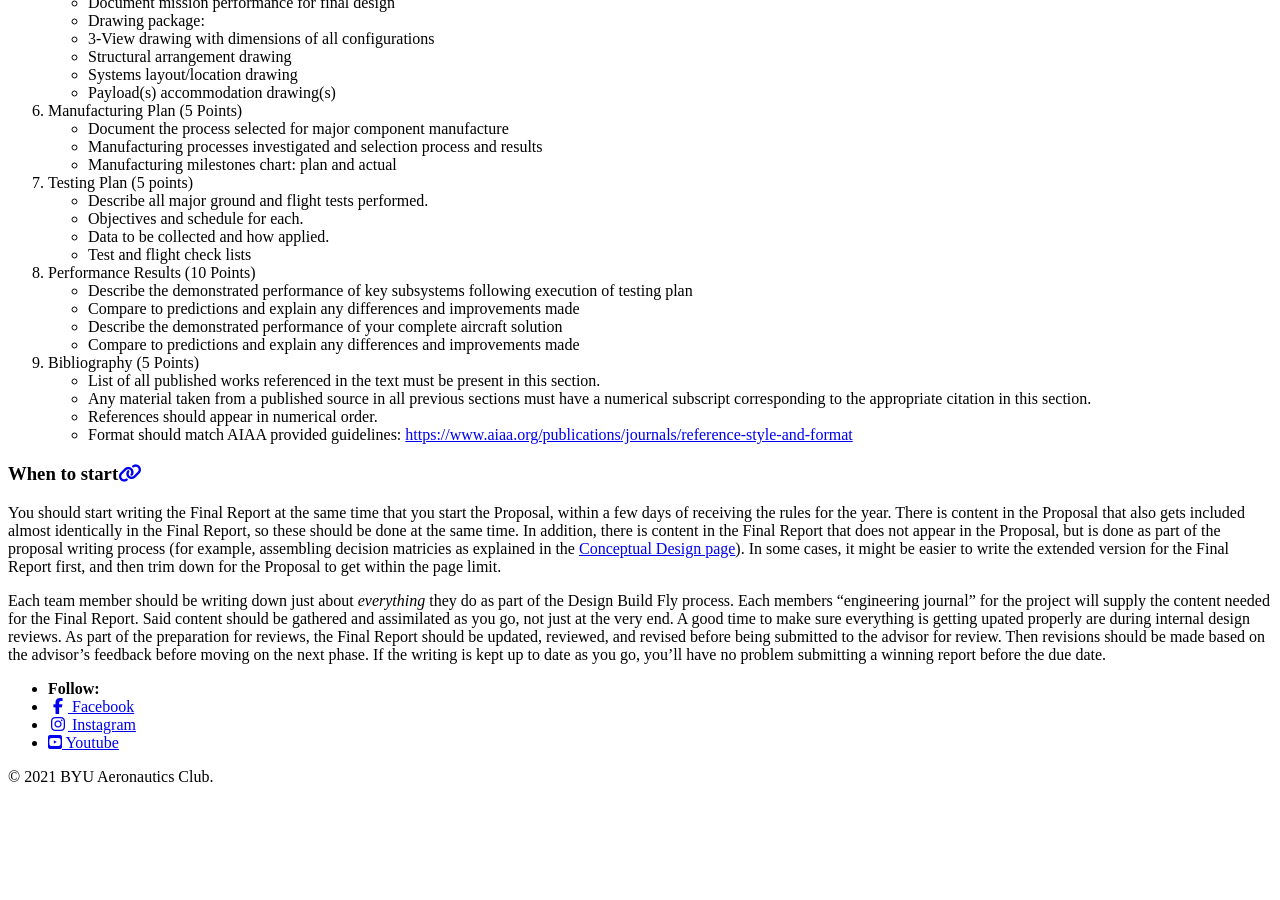
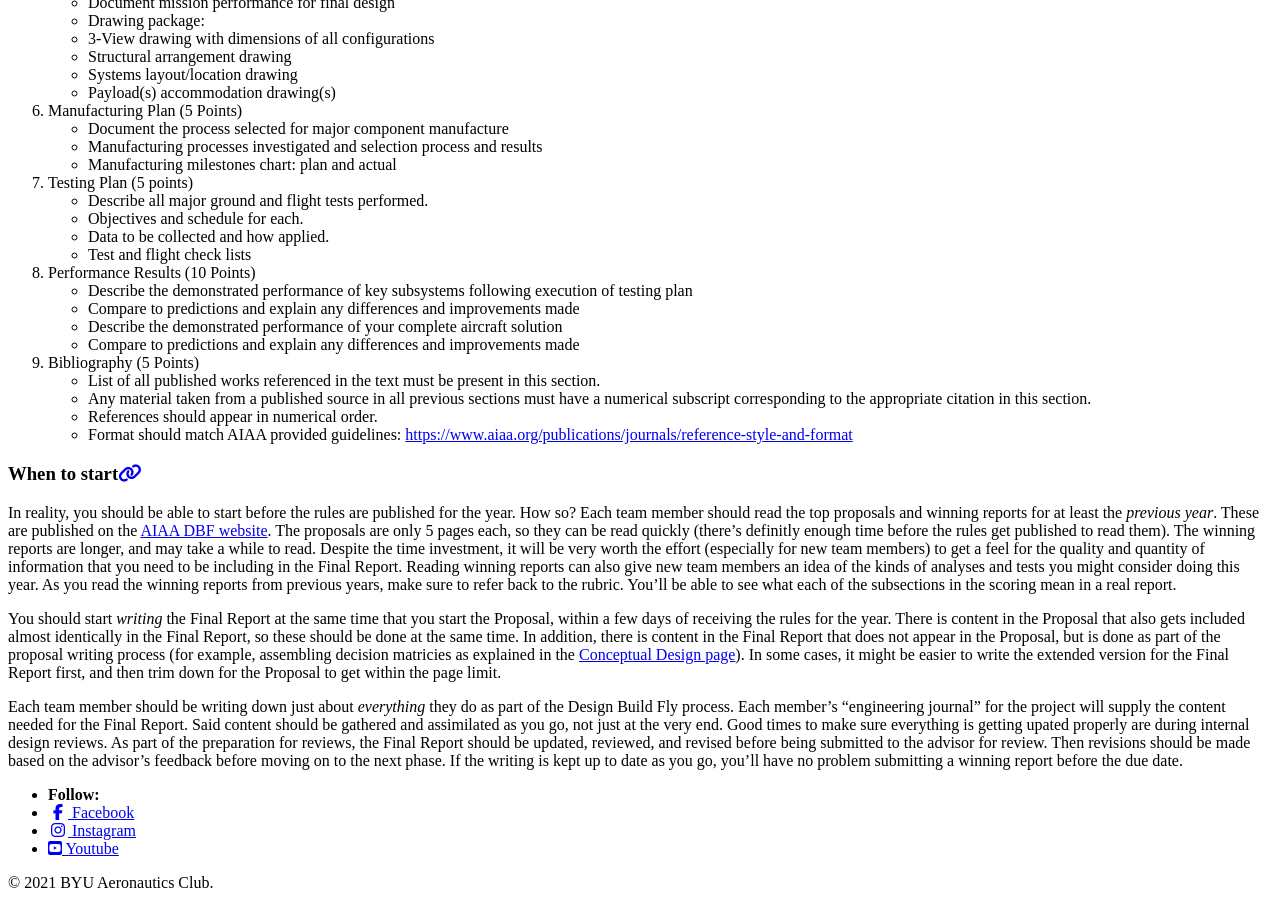
Before and after one commit to BYU-Aeronautics-Club/BYUAeronauticsClub.github.io, a Jekyll site: the page built from _pages/DBF/step-by-step/report.md, in a window 1280 px wide and 900 px high, scrolled down 1159 px. Built offline with Jekyll 4.4.1, drawn with Linux system fonts in a browser that asks for light colours; cached includes are drawn as plain includes; nearby versions of some CDN libraries; before the commit the page ends 1953 px from its top, so only the background shows below that; some of the changed text lies outside the part shown.

Commit message:
add more to final report guide page

```diff
--- a/_pages/DBF/step-by-step/report.md
+++ b/_pages/DBF/step-by-step/report.md
@@ -10,7 +10,7 @@ sidebar:
 
 ## Overview:
 
-The key to a good DBF report is to address everything in the rubric.  The rubric can be found on the [DBF website](https://www.aiaa.org/dbf) for each year.  In general, our [LaTeX template](https://github.com/BYU-Aeronautics-Club/DBF/tree/master/reports/template) should cover all of the formatting requirements automatically.  For the past several years, the point breakdown and key items for each section has been as follows:
+The key to a good DBF report is to address everything in the rubric.  The rubric can be found in the rules on the [DBF website](https://www.aiaa.org/dbf) for each year.  In general, our [LaTeX template](https://github.com/BYU-Aeronautics-Club/DBF/tree/master/reports/template) should cover all of the formatting requirements automatically.  For the past several years, the point breakdown and key items for each section has been as follows:
 
 1. Executive Summary (5 Points)
    - Maximum of 1 page. If exceeded, score as 0 points
@@ -70,6 +70,8 @@ corresponding to the appropriate citation in this section.
 
 ### When to start
 
-You should start writing the Final Report at the same time that you start the Proposal, within a few days of receiving the rules for the year.  There is content in the Proposal that also gets included almost identically in the Final Report, so these should be done at the same time.  In addition, there is content in the Final Report that does not appear in the Proposal, but is done as part of the proposal writing process (for example, assembling decision matricies as explained in the [Conceptual Design page](../how-to/conceptualdesign.md)). In some cases, it might be easier to write the extended version for the Final Report first, and then trim down for the Proposal to get within the page limit.
+In reality, you should be able to start before the rules are published for the year.  How so?  Each team member should read the top proposals and winning reports for at least the *previous year*.  These are published on the [AIAA DBF website](https://www.aiaa.org/dbf/previous-competitions). The proposals are only 5 pages each, so they can be read quickly (there's definitly enough time before the rules get published to read them).  The winning reports are longer, and may take a while to read. Despite the time investment, it will be very worth the effort (especially for new team members) to get a feel for the quality and quantity of information that you need to be including in the Final Report.  Reading winning reports can also give new team members an idea of the kinds of analyses and tests you might consider doing this year.  As you read the winning reports from previous years, make sure to refer back to the rubric.  You'll be able to see what each of the subsections in the scoring mean in a real report.
 
-Each team member should be writing down just about *everything* they do as part of the Design Build Fly process.  Each members "engineering journal" for the project will supply the content needed for the Final Report.  Said content should be gathered and assimilated as you go, not just at the very end.  A good time to make sure everything is getting upated properly are during internal design reviews.  As part of the preparation for reviews, the Final Report should be updated, reviewed, and revised before being submitted to the advisor for review.  Then revisions should be made based on the advisor's feedback before moving on the next phase. If the writing is kept up to date as you go, you'll have no problem submitting a winning report before the due date.
+You should start *writing* the Final Report at the same time that you start the Proposal, within a few days of receiving the rules for the year.  There is content in the Proposal that also gets included almost identically in the Final Report, so these should be done at the same time.  In addition, there is content in the Final Report that does not appear in the Proposal, but is done as part of the proposal writing process (for example, assembling decision matricies as explained in the [Conceptual Design page](../how-to/conceptualdesign.md)). In some cases, it might be easier to write the extended version for the Final Report first, and then trim down for the Proposal to get within the page limit.
+
+Each team member should be writing down just about *everything* they do as part of the Design Build Fly process.  Each member's "engineering journal" for the project will supply the content needed for the Final Report.  Said content should be gathered and assimilated as you go, not just at the very end.  Good times to make sure everything is getting upated properly are during internal design reviews.  As part of the preparation for reviews, the Final Report should be updated, reviewed, and revised before being submitted to the advisor for review.  Then revisions should be made based on the advisor's feedback before moving on to the next phase. If the writing is kept up to date as you go, you'll have no problem submitting a winning report before the due date.
```
